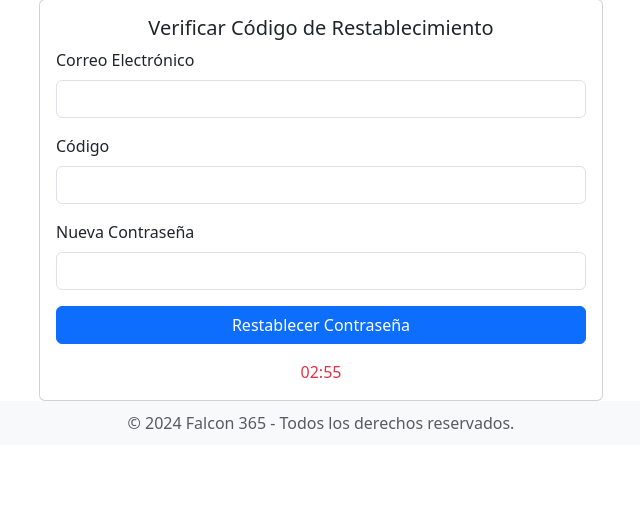
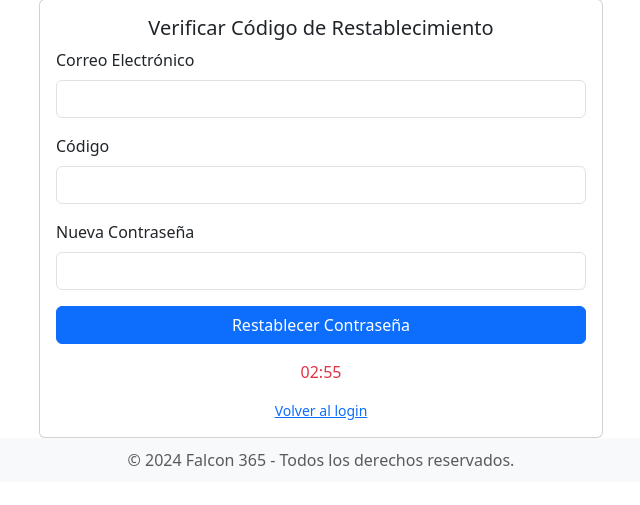
Before and after one commit to ITFalconIngenieria/sistemaVacaciones, a Django app: template gestion_empresa/gestion_rrhh/templates/verificar_codigo.html in a window 1280 px wide. Shown: the part 115-620 px from the top of the page, without its empty margins (319-959 px from the left). Run offline with Django 3.2, Linux system fonts and the light colour scheme; the template is opened without the code that fills it, so the values that code supplies are empty.

Commit message:
restablecer password

```diff
--- a/gestion_empresa/gestion_rrhh/templates/verificar_codigo.html
+++ b/gestion_empresa/gestion_rrhh/templates/verificar_codigo.html
@@ -28,6 +28,9 @@
                     <div class="mt-3 text-center">
                         <span id="timer" class="text-danger">03:00</span>
                     </div>
+                    <div class="form-text mt-3 text-center">
+                        <a href="{% url 'login' %}">Volver al login</a>
+                    </div>
                 </div>
             </div>
         </div>
```
